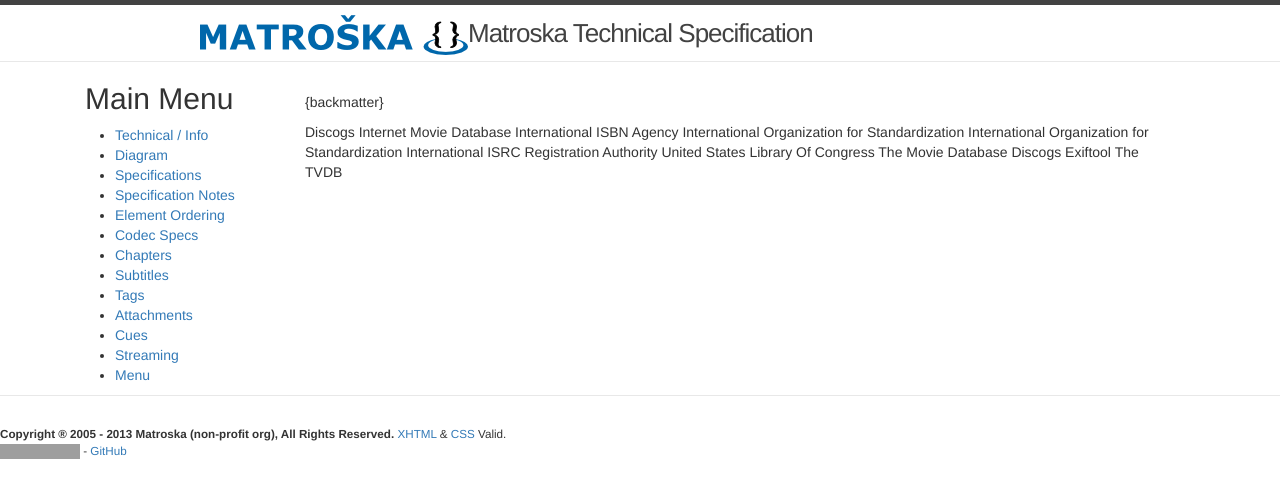
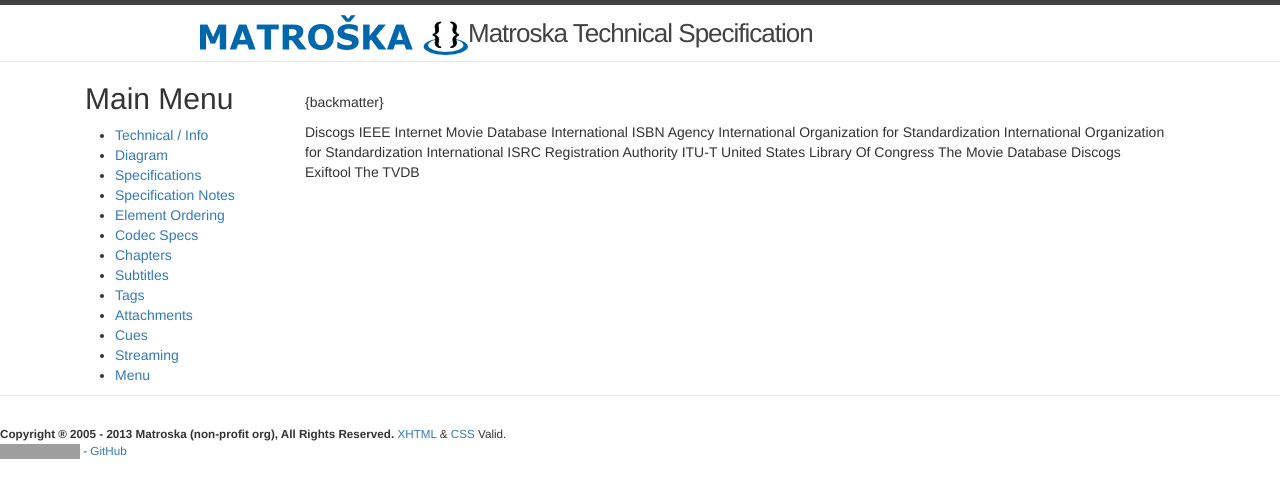
Before and after one commit to ietf-wg-cellar/matroska-specification, a Jekyll site: the page built from cellar-tags/rfc_backmatter_tags.md, in a window 1280 px wide. Shown: the top 498 px of the page. Built offline with Jekyll 4.4.1, drawn with Linux system fonts in a browser that asks for light colours; our own code applies the rules of GitHub Pages for plain Markdown files; grey boxes are pictures that could not be loaded.

Commit message:
add EBU loudness/peak value tags
Implements #831

```diff
--- a/cellar-tags/rfc_backmatter_tags.md
+++ b/cellar-tags/rfc_backmatter_tags.md
@@ -7,6 +7,22 @@
     <author>
       <organization>Discogs</organization>
     </author>
+  </front>
+</reference>
+
+<reference anchor="EBU-R.128" target="https://tech.ebu.ch/publications/r128/">
+  <front>
+    <title>LOUDNESS NORMALISATION AND PERMITTED MAXIMUM LEVEL OF AUDIO SIGNALS</title>
+    <author/>
+     <date month="November" year="2023" />
+  </front>
+</reference>
+
+<reference anchor="EBU-TECH.3342" target="https://tech.ebu.ch/publications/tech3342">
+  <front>
+    <title>LOUDNESS RANGE: A MEASURE TO SUPPLEMENT EBU R 128 LOUDNESS NORMALIZATION</title>
+    <author/>
+     <date month="November" year="2023" />
   </front>
 </reference>
 
@@ -26,6 +42,16 @@
      <author fullname='Dirk Mahoney' role='editor'><organization/></author>
      <author fullname='Johan Sundstrom' role='editor'><organization/></author>
      <date day="3" month="February" year="1999" />
+  </front>
+</reference>
+
+<reference anchor="IEEE.754" target="https://standards.ieee.org/standard/754-2019.html">
+  <front>
+    <title>IEEE Standard for Binary Floating-Point Arithmetic</title>
+    <author>
+      <organization>IEEE</organization>
+    </author>
+    <date year="2019" month="June" day="13"/>
   </front>
 </reference>
 
@@ -89,6 +115,18 @@
   <seriesInfo name="IFPI" value="4th Edition" />
 </reference>
 
+<reference anchor="ITU-BS.1770" target="https://www.itu.int/rec/R-REC-BS.1770/en">
+  <front>
+    <title>Algorithms to measure audio programme loudness and true-peak audio level</title>
+    <author>
+      <organization>ITU-T</organization>
+    </author>
+    <date month="November" year="2023"/>
+  </front>
+  <seriesInfo name="ITU-T Recommendation" value="BS.1770" />
+</reference>
+
+
 <reference anchor="LCCN" target="https://www.loc.gov/marc/lccn.html">
   <front>
     <title>Library Of Congress Control Number</title>
```
Also changed, not shown: matroska_tags.xml (+14 -0 lines).
